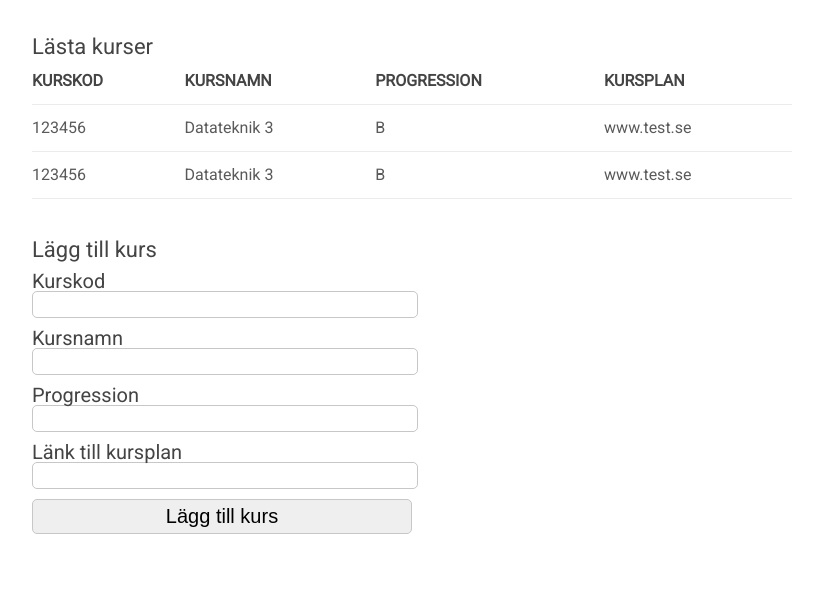
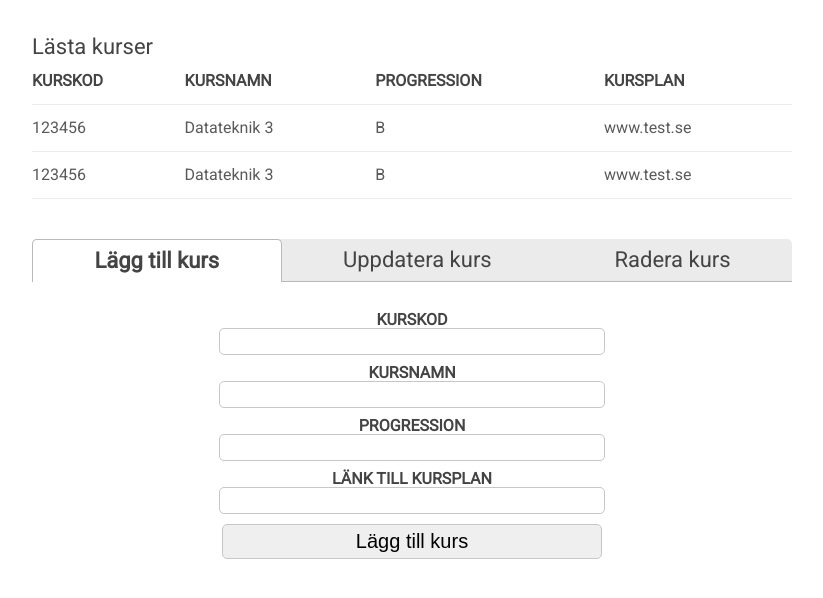
Before and after one commit to alpinusdesign/Moment-5.2---Web-application, a website: page src/index.html in a window 1280 px wide. Shown: the part 114-712 px from the top of the page, without its empty margins (228-1051 px from the left). Drawn offline with nearby package versions, Linux system fonts and the light colour scheme; files that its build step writes are made by us from their sources.

Commit message:
Updated UI.

```diff
--- a/src/index.html
+++ b/src/index.html
@@ -40,18 +40,41 @@
           </tr>
         </table>
       </div>
-      <form>
-        <h3>Lägg till kurs</h3>
+      <div id="formSection">
+        <ul id="formNav">
+          <li class="active" id="createToggle">Lägg till kurs</li>
+          <li id="updateToggle">Uppdatera kurs</li id="updateToggle">
+          <li id="deleteToggle">Radera kurs</li id="deleteToggle">
+        </ul>
+        <form id="createForm" class="active">
           <label for="code">Kurskod</label>
-        <input type="text" id="coursecode" name="coursecode"/>
+          <input type="text" id="createCode" name="createCode"/>
           <label for="name">Kursnamn</label>
-        <input type="text" id="coursename" name="coursename"/>
+          <input type="text" id="createName" name="createName"/>
           <label for="progression">Progression</label>
-        <input type="text" id="courseprogression" name="courseprogression"/>
+          <input type="text" id="createProgression" name="createProgression"/>
           <label for="plan">Länk till kursplan</label>
-        <input type="text" id="courseplan" name="courseplan"/>
+          <input type="text" id="createPlan" name="createPlan"/>
           <input type="submit" value="Lägg till kurs"/>
         </form>
+        <form id="updateForm">
+          <label for="code">Kurskod</label>
+          <input type="text" id="updateCode" name="updateCode"/>
+          <label for="name">Kursnamn</label>
+          <input type="text" id="updateName" name="updateName"/>
+          <label for="progression">Progression</label>
+          <input type="text" id="updateProgression" name="updateProgression"/>
+          <label for="plan">Länk till kursplan</label>
+          <input type="text" id="updatePlan" name="updatePlan"/>
+          <input type="submit" value="Updatera kurs"/>
+        </form>
+        <form id="deleteForm">
+          <label for="code">Kurskod</label>
+          <input type="text" id="deleteCode" name="deleteCode"/>
+          <input type="submit" value="Radera kurs"/>
+        </form>
+      </div>
     </main>
+    <script src="js/main.js"></script>
   </body>
 </html>
--- a/src/scss/_forms.scss
+++ b/src/scss/_forms.scss
@@ -1,16 +1,58 @@
+/* - Form section - */
+#formSection
+{
+    /* - Form navigation - */
+    #formNav
+    {
+        display:flex;
+        justify-content:space-evenly;
+        background-color:#ebebeb;
+        border-radius:.5rem .5rem 0 0;
+
+        li
+        {
+            flex-grow: 1;
+            flex-shrink: 0;
+            flex-basis:auto;
+            display:inline-block;
+            font-size:2.2rem;
+            text-align:center;
+            border-bottom:1px solid #b9b9b9;
+            border-radius:.5rem .5rem 0 0;
+            padding:1rem;
+            cursor:pointer;
+            user-select: none;
+
+            &.active
+            {
+                font-weight: bold;
+                background-color:white;
+                border:1px solid #b9b9b9;
+                border-bottom:0;
+            }
+        }
+    }
+
+    /* - Form - */
     form
     {
-    font-size:2rem;
+        display:none;
+        font-size:1.6rem;
+        padding: 3rem 0;
 
-    h3
+        label
         {
-        margin-bottom:1rem;
+            display:block;
+            text-align:center;
+            font-weight:bold;
+            text-transform: uppercase;
         }
 
         input
         {
+            display:block;
             font-size:2rem;
-        display:block;
+            margin:0 auto;
             border:1px #c7c7c7 solid;
             border-radius:.5rem;
             margin-bottom:1rem;
@@ -23,3 +65,10 @@ form
         }
 
     }
+
+    // Displays the form when it is active.
+    form.active
+    {
+        display:block;
+    }
+}
--- a/src/scss/_general.scss
+++ b/src/scss/_general.scss
@@ -31,12 +31,56 @@ main
 {
   & > *
   {
-    margin: 4rem 0;
+    margin:4rem 0;
   }
 }
 
 header
 {
-  text-align: center;
+  text-align:center;
   padding:3rem 0 2rem;
 }
+
+
+#formSection
+{
+  #formNav
+  {
+    display:flex;
+    justify-content:space-evenly;
+    background-color:#ebebeb;
+    border-radius:.5rem .5rem 0 0;
+
+    li
+    {
+      flex-grow: 1;
+      flex-shrink: 0;
+      flex-basis:auto;
+      display:inline-block;
+      font-size:2.2rem;
+      text-align:center;
+      border-bottom:1px solid #b9b9b9;
+      border-radius:.5rem .5rem 0 0;
+      padding:1rem;
+      cursor:pointer;
+      user-select: none;
+
+      &.active
+      {
+        background-color:white;
+        border:1px solid #b9b9b9;
+        border-bottom:0;
+      }
+    }
+  }
+
+  form
+  {
+    display:none;
+  }
+
+  form.active
+  {
+    display:block;
+  }
+}
--- a/src/scss/_tables.scss
+++ b/src/scss/_tables.scss
@@ -1,3 +1,4 @@
+/* - Table - */
 table
 {
   text-align:left;
@@ -8,7 +9,7 @@ table
   {
     tr
     {
-      border-bottom: 1px #ebebeb solid;
+      border-bottom:1px #ebebeb solid;
 
       & > *
       {
@@ -23,7 +24,7 @@ table
 
       td
       {
-        color: #5a5a5a;
+        color:#5a5a5a;
       }
     }
   }
```
Lines whose indentation alone changed are shown as unchanged.
